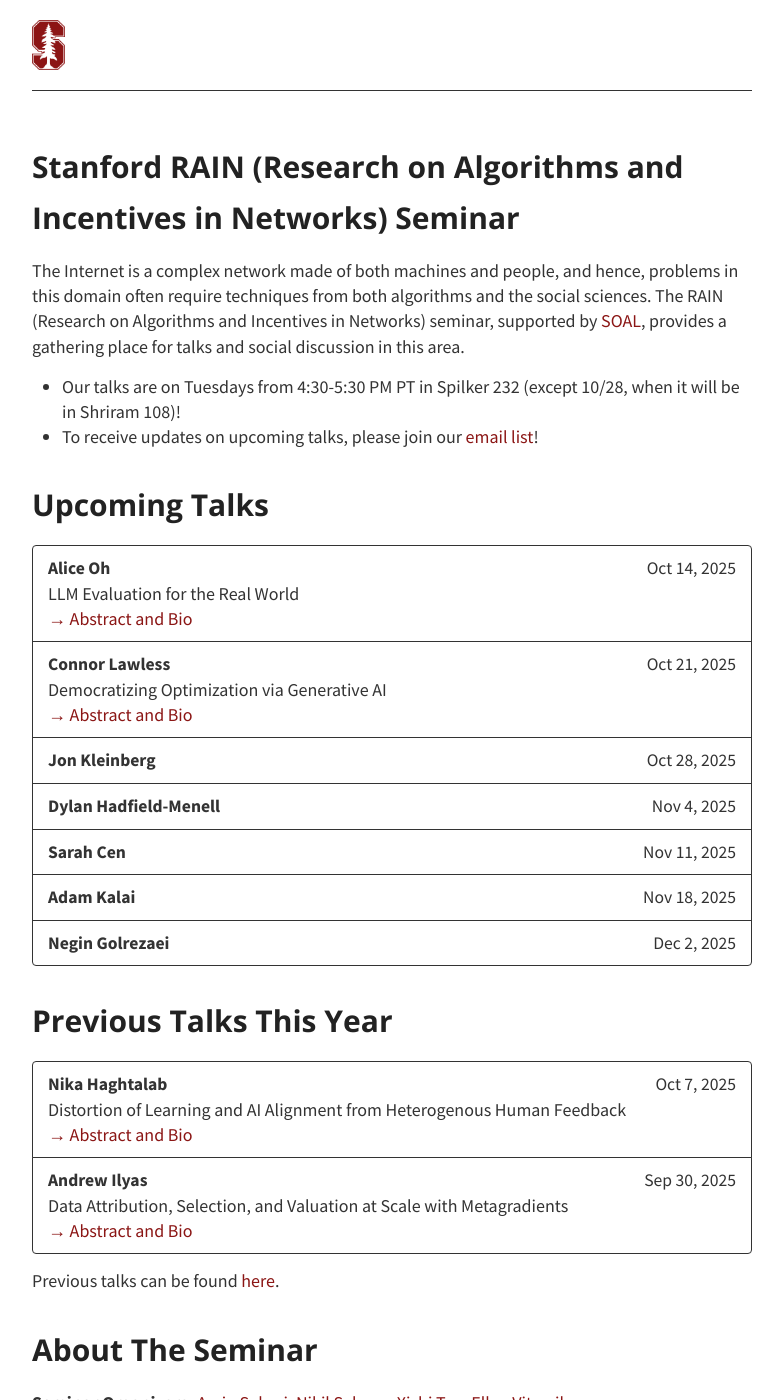
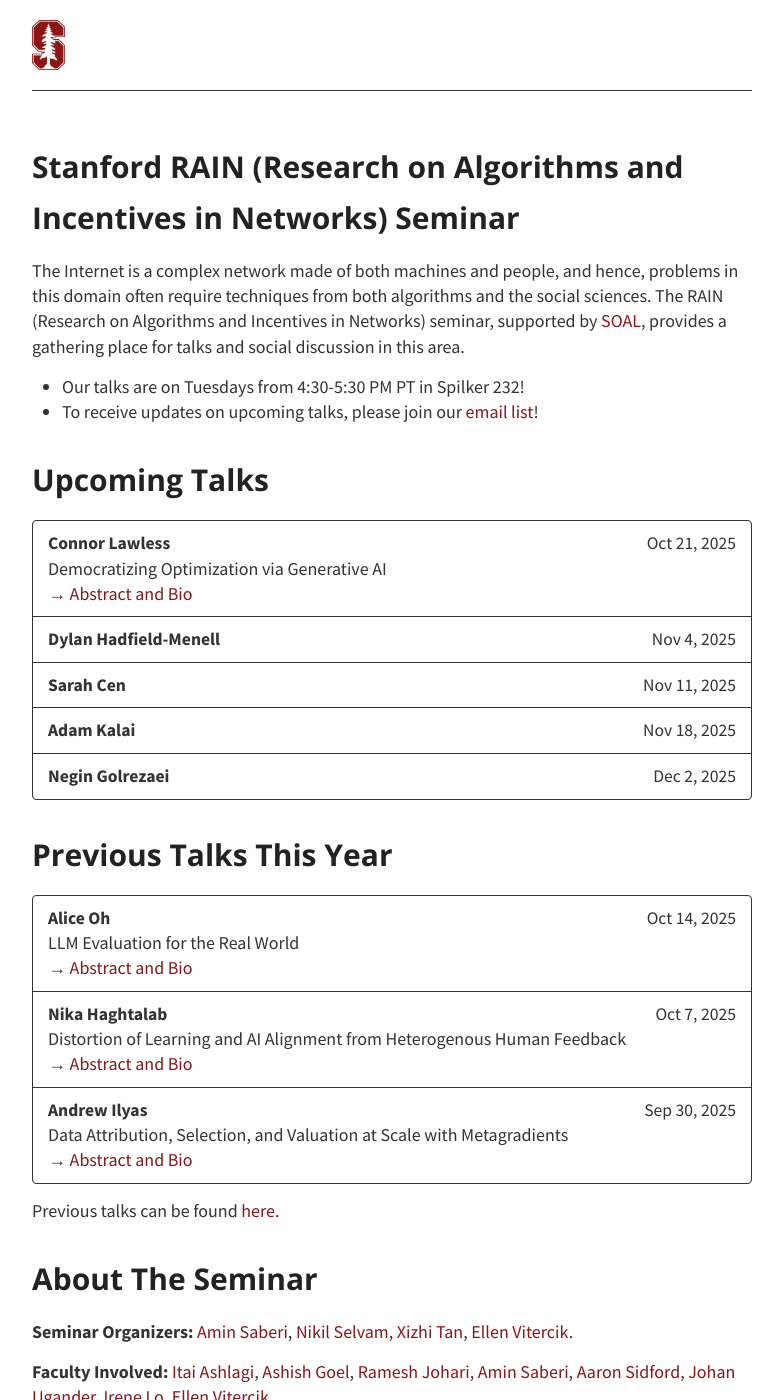
Before and after one commit to stanford-rain-seminar/stanford-rain-seminar.github.io, a Jekyll site: the page built from index.md, in a window 1280 px wide and 1400 px high. Shown: the whole window, without its empty margins (248-1031 px from the left). Built offline with Jekyll 4.4.1, drawn with Linux system fonts in a browser that asks for light colours; nearby versions of some CDN libraries; our own code applies the rules of GitHub Pages for plain Markdown files; some of the changed text lies outside the part shown.

Commit message:
Update talks.yml

```diff
--- a/_data/talks.yml
+++ b/_data/talks.yml
@@ -1,12 +1,5 @@
 - type: "Upcoming Talks"
   members:
-    - speaker: "Alice Oh"
-      date: "Oct 14, 2025"
-      title: "LLM Evaluation for the Real World"
-      abstract: |
-        Traditional evaluation methods for large language models (LLMs)—often centered on accuracy in static multiple-choice or short-answer questions—fail to capture real-world complexities. As LLMs increasingly serve users in dynamic, multicultural contexts, we must redefine meaningful evaluation. This talk presents our recent research advancing LLM evaluation through culturally aware, socially grounded, and customizable benchmarks. We assess factual consistency across languages, everyday knowledge in underrepresented cultures, and cultural inclusivity. We highlight that biases become evident in generation tasks, reflecting actual LLM use. Central to our approach is BenchHub, a unified benchmark suite categorizing over 300,000 questions across diverse domains and cultures, enabling tailored evaluations. BenchHub underscores domain-specific variations and the critical role benchmark composition plays in LLM performance rankings. These insights demonstrate that accuracy alone is insufficient; comprehensive LLM evaluation must consider culture, context, and customization. This talk advocates a broader evaluation agenda, presenting foundational steps toward robust, inclusive assessments.
-      bio: |
-        Alice Oh is a Professor in the School of Computing at KAIST. Her major research area is at the intersection of natural language processing (NLP) and computational social science, with a recent focus on multilingual and multicultural aspects of LLMs. She collaborates with scholars in humanities and social sciences such as political science, education, and history. She has served as Program Chair for ICLR 2021 and NeurIPS 2022, General Chair for ACM FAccT 2022 and NeurIPS 2023, and DEI Chair for COLM 2024. She is the current President of SIGDAT which oversees EMNLP.
     - speaker: "Connor Lawless"
       date: "Oct 21, 2025"
       title: "Democratizing Optimization via Generative AI"
@@ -14,8 +7,6 @@
         From healthcare delivery to resilient power grid management, optimization has the potential to improve decision-making for some of today’s most pressing problems, but its use is often limited by the mathematical expertise required to model and solve complex problems. This talk will showcase the potential of generative AI to lower this barrier and democratize access to advanced optimization tools. Motivated by a collaboration with Microsoft Outlook, the first part of the talk will present a novel framework for interactive decision support for non-expert users that leverages large language models (LLM) to translate user requests into an underlying constraint programming model. We investigate this framework through the lens of meeting scheduling, and showcase its potential via a user study with a prototype system. In the second part of the talk, we demonstrate how LLMs can be used to automatically generate problem-specific optimization solver configurations, a challenging task for even expert optimization users. Our approach achieves up to 70% speed-ups over default solver settings with little-to-no additional compute. We will conclude by discussing broader opportunities for integrating natural language and optimization, moving toward a future where powerful decision-making tools are as accessible for managers at a local food bank as they are for applied scientists at Amazon.
       bio: |
         Connor Lawless is a Postdoctoral Fellow at the Stanford Institute for Human- Centered Artificial Intelligence advised by Ellen Vitercik and Madeleine Udell. His research blends tools from optimization, machine learning, and human-computer interaction to make advanced analytics tools more accessible and trustworthy. He received his PhD in Operations Research from Cornell University where he was advised by Oktay Gunluk, and previously spent time at Microsoft Research, IBM Research, and the Royal Bank of Canada.
-    - speaker: "Jon Kleinberg"
-      date: "Oct 28, 2025"
     - speaker: "Dylan Hadfield-Menell"
       date: "Nov 4, 2025"
     - speaker: "Sarah Cen"
@@ -26,6 +17,13 @@
       date: "Dec 2, 2025"
 - type: "Previous Talks This Year"
   members:
+    - speaker: "Alice Oh"
+      date: "Oct 14, 2025"
+      title: "LLM Evaluation for the Real World"
+      abstract: |
+        Traditional evaluation methods for large language models (LLMs)—often centered on accuracy in static multiple-choice or short-answer questions—fail to capture real-world complexities. As LLMs increasingly serve users in dynamic, multicultural contexts, we must redefine meaningful evaluation. This talk presents our recent research advancing LLM evaluation through culturally aware, socially grounded, and customizable benchmarks. We assess factual consistency across languages, everyday knowledge in underrepresented cultures, and cultural inclusivity. We highlight that biases become evident in generation tasks, reflecting actual LLM use. Central to our approach is BenchHub, a unified benchmark suite categorizing over 300,000 questions across diverse domains and cultures, enabling tailored evaluations. BenchHub underscores domain-specific variations and the critical role benchmark composition plays in LLM performance rankings. These insights demonstrate that accuracy alone is insufficient; comprehensive LLM evaluation must consider culture, context, and customization. This talk advocates a broader evaluation agenda, presenting foundational steps toward robust, inclusive assessments.
+      bio: |
+        Alice Oh is a Professor in the School of Computing at KAIST. Her major research area is at the intersection of natural language processing (NLP) and computational social science, with a recent focus on multilingual and multicultural aspects of LLMs. She collaborates with scholars in humanities and social sciences such as political science, education, and history. She has served as Program Chair for ICLR 2021 and NeurIPS 2022, General Chair for ACM FAccT 2022 and NeurIPS 2023, and DEI Chair for COLM 2024. She is the current President of SIGDAT which oversees EMNLP.
     - speaker: "Nika Haghtalab"
       date: "Oct 7, 2025"
       title: "Distortion of Learning and AI Alignment from Heterogenous Human Feedback"
--- a/index.md
+++ b/index.md
@@ -8,7 +8,7 @@ meta-description: "The RAIN (Research on Algorithms and Incentives in Networks)
 The Internet is a complex network made of both machines and people, and hence, problems in this domain often require techniques from both algorithms and the social sciences. The RAIN (Research on Algorithms and Incentives in Networks) seminar, supported by [SOAL](https://web.stanford.edu/group/soal/), provides a gathering place for talks and social discussion in this area.
 
 
-* Our talks are on Tuesdays from 4:30-5:30 PM PT in Spilker 232 (except 10/28, when it will be in Shriram 108)!
+* Our talks are on Tuesdays from 4:30-5:30 PM PT in Spilker 232!
 * To receive updates on upcoming talks, please join our [email list](https://mailman.stanford.edu/mailman/listinfo/internetalgs)!
 
 {% for category in site.data.talks %}
```
